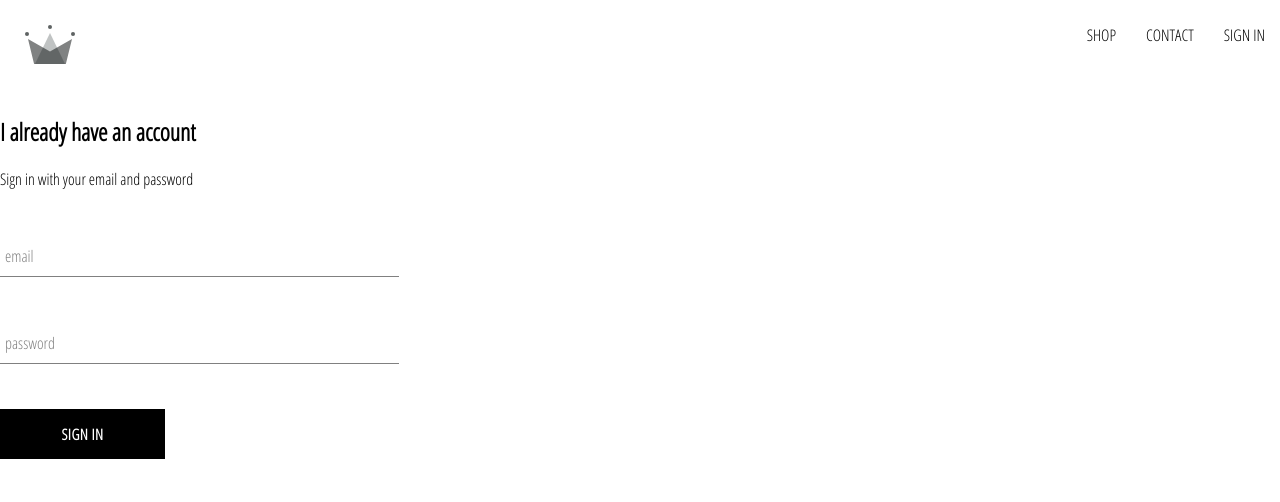
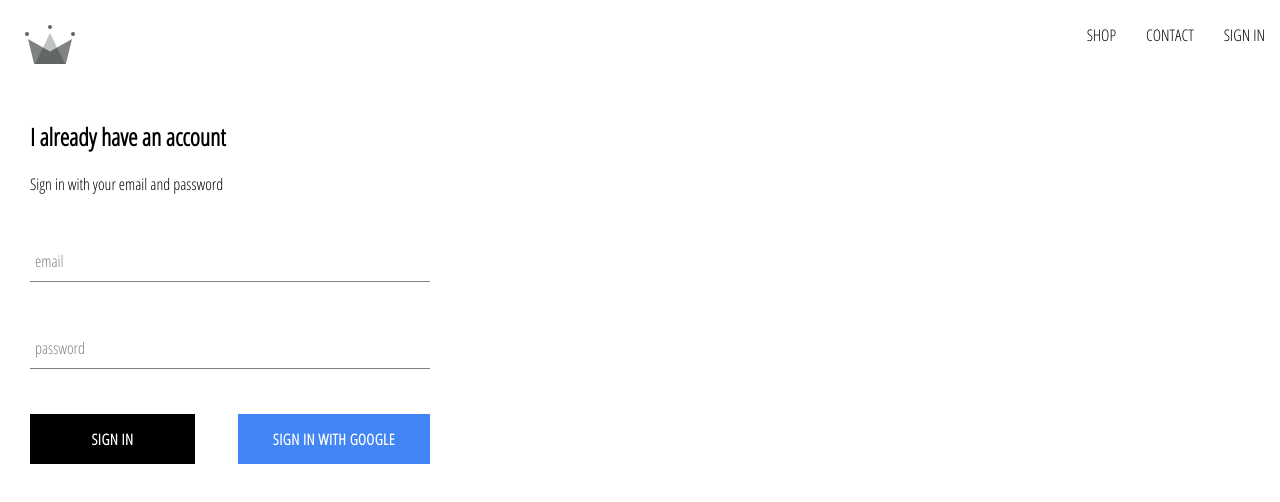
Before and after one commit to akrishna0402/E-Commerce-Website, a React (Create React App) app: page /signIn in a window 1280 px wide. Shown: the top 502 px of the page. Built offline with nearby package versions, Linux system fonts and the light colour scheme; no server answers.

Commit message:
Added firebase

```diff
--- a/package.json
+++ b/package.json
@@ -6,6 +6,7 @@
     "@testing-library/jest-dom": "^5.14.1",
     "@testing-library/react": "^11.2.7",
     "@testing-library/user-event": "^12.8.3",
+    "firebase": "^9.1.3",
     "node-sass": "^6.0.1",
     "react": "^17.0.2",
     "react-dom": "^17.0.2",
--- a/src/App.css
+++ b/src/App.css
@@ -5,3 +5,6 @@ a {
     text-decoration: none;
     color: black;
 }
+*{
+    box-sizing: border-box;
+}
--- a/src/App.js
+++ b/src/App.js
@@ -5,19 +5,45 @@ import HomePage from './pages/homepage/homepage.component';
 import ShopPage from './pages/shopPage/shopPage.component';
 import SignInAndSignUpPage from './pages/sign-in-sign-up/sign-in-sign-up.component';
 import './App.css';
+import { auth } from './firebase/firebase.utils'
 
 
-function App() {
+class App extends React.Component {
+  constructor() {
+    super();
+
+    this.state = {
+      currentUser: null
+    };
+  }
+
+  unsubscribeFromAuth = null;
+
+  componentDidMount() {
+    this.unsubscribeFromAuth = auth.onAuthStateChanged(user => {
+      this.setState({ currentUser: user });
+
+      console.log(user);
+    });
+  }
+
+  componentWillUnmount() {
+    this.unsubscribeFromAuth();
+  }
+
+
+  render(){
     return (
       <div className="App">
-      <Header />
+        <Header currentUser = {this.state.currentUser}/>
         <Switch>
           <Route exact path="/" component={HomePage} />
           <Route exact path="/shop" component={ShopPage} />
           <Route exact path="/signIn" component={SignInAndSignUpPage} />
         </Switch>
       </div>
-  );
+    )
+  }
 }
 
 export default App;
--- a/src/Components/custom-button/custom-button.component.jsx
+++ b/src/Components/custom-button/custom-button.component.jsx
@@ -1,8 +1,12 @@
 import React from 'react';
+
 import './custom-button.styles.scss';
 
-const CustomButton = ({ children, ...otherProps }) => (
-  <button className='custom-button' {...otherProps}>
+const CustomButton = ({ children, isGoogleSignIn, ...otherProps }) => (
+  <button
+    className={`${isGoogleSignIn ? 'google-sign-in' : ''} custom-button`}
+    {...otherProps}
+  >
     {children}
   </button>
 );
--- a/src/Components/custom-button/custom-button.styles.scss
+++ b/src/Components/custom-button/custom-button.styles.scss
@@ -19,4 +19,14 @@
     color: black;
     border: 1px solid black;
   }
+
+  &.google-sign-in {
+    background-color: #4285f4;
+    color: white;
+
+    &:hover {
+      background-color: #357ae8;
+      border: none;
     }
+  }
+}
--- a/src/Components/directory-menu/directory-menu.component.jsx
+++ b/src/Components/directory-menu/directory-menu.component.jsx
@@ -53,6 +53,7 @@ class DirectoryMenu extends React.Component{
                     imageUrl={imageUrl}
                     size={size}
                     linkUrl={linkUrl}
+                    key={id}
                     />
                   )
                 })
--- a/src/Components/header/header.component.jsx
+++ b/src/Components/header/header.component.jsx
@@ -2,8 +2,9 @@ import React from 'react';
 import { Link } from 'react-router-dom';
 import './header.styles.scss';
 import {ReactComponent as Logo} from '../../assets/crown.svg'
+import { auth } from '../../firebase/firebase.utils';
 
-const Header = () => {
+const Header = ({ currentUser }) => {
     return(
         <div className="header">
             <Link className="logo-container" to='/' >
@@ -12,7 +13,16 @@ const Header = () => {
             <div className="options">
                 <Link className="option" to='/shop' >SHOP</Link>
                 <Link className="option" to='/contact'>CONTACT</Link>
-                <Link className="option" to='/signIn'>SIGN IN</Link>
+                {
+                    currentUser ?
+                    (
+                    <div className='option' onClick={ () => auth.signOut() } > SIGN OUT </div>
+                    )
+                    :
+                    (
+                    <Link className="option" to='/signIn'>SIGN IN</Link>
+                    )
+                }
             </div>
         </div>
     )
--- a/src/Components/header/header.styles.scss
+++ b/src/Components/header/header.styles.scss
@@ -20,6 +20,7 @@
 
     .option {
       padding: 10px 15px;
+      cursor: pointer;
     }
   }
 }
--- a/src/Components/sign-in/sign-in.component.jsx
+++ b/src/Components/sign-in/sign-in.component.jsx
@@ -2,6 +2,7 @@ import React from 'react';
 import FormInput from '../form-input/form-input.component';
 import CustomButton from '../custom-button/custom-button.component';
 import './sign-in.styles.scss';
+import {signInWithGoogle} from '../../firebase/firebase.utils';
 
 class SignIn extends React.Component {
   constructor(props) {
@@ -48,7 +49,10 @@ class SignIn extends React.Component {
             label='password'
             required
           />
+          <div className="buttons">
           <CustomButton type='submit'> Sign in </CustomButton>
+          <CustomButton onClick = {signInWithGoogle} isGoogleSignIn > Sign in with google </CustomButton>
+          </div>
         </form>
       </div>
     );
--- a/src/Components/sign-in/sign-in.styles.scss
+++ b/src/Components/sign-in/sign-in.styles.scss
@@ -1,5 +1,15 @@
 .sign-in {
-    width: 30vw;
+  width: 400px;
+  display: flex;
+  flex-direction: column;
+  margin: 30px;
+
+  .title {
+    margin: 10px 0;
+  }
+
+  .buttons {
     display: flex;
-    flex-direction: column;
+    justify-content: space-between;
   }
+}
--- /dev/null
+++ b/src/firebase/firebase.utils.js
@@ -0,0 +1,24 @@
+import firebase from 'firebase/compat/app';
+import 'firebase/compat/firestore';
+import 'firebase/compat/auth';
+
+const config = {
+    apiKey: "AIzaSyCQ3zwvRIaGqJeHkj78i1n8TKYFNC67fVs",
+    authDomain: "crwn-db-f8e88.firebaseapp.com",
+    projectId: "crwn-db-f8e88",
+    storageBucket: "crwn-db-f8e88.appspot.com",
+    messagingSenderId: "413863293197",
+    appId: "1:413863293197:web:829280e8b1780dc6858044",
+    measurementId: "G-H3E3WQD4DV"
+  };
+
+firebase.initializeApp(config);
+
+export const auth = firebase.auth();
+export const firestore = firebase.firestore();
+
+const provider = new firebase.auth.GoogleAuthProvider();
+provider.setCustomParameters({ prompt: 'select_account' });
+export const signInWithGoogle = () => auth.signInWithPopup(provider);
+
+export default firebase;
--- a/src/pages/shopPage/shopPage.component.jsx
+++ b/src/pages/shopPage/shopPage.component.jsx
@@ -17,7 +17,7 @@ class ShopPage extends React.Component {
             <div className="shop-page">
                 {
                     collections.map(({id , title , items}) => (
-                        <CollectionPreview id={id} title={title} items={items} />
+                        <CollectionPreview id={id} title={title} items={items} key={id} />
                     ))
                 }
             </div>
```
Also changed, not shown: 1 other file (tests, documents, lock files or other folders). Lines whose indentation alone changed are shown as unchanged.
